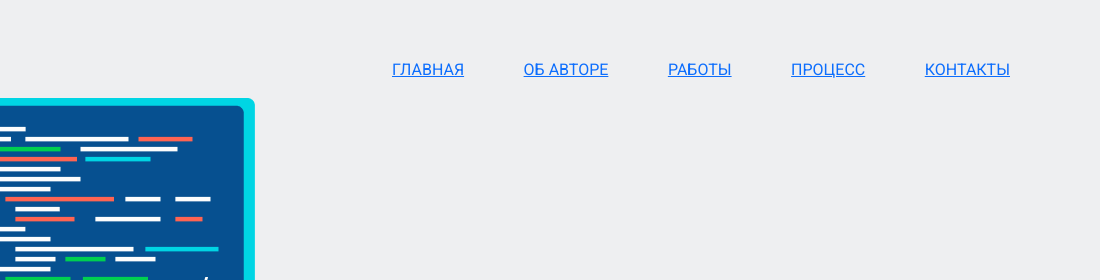
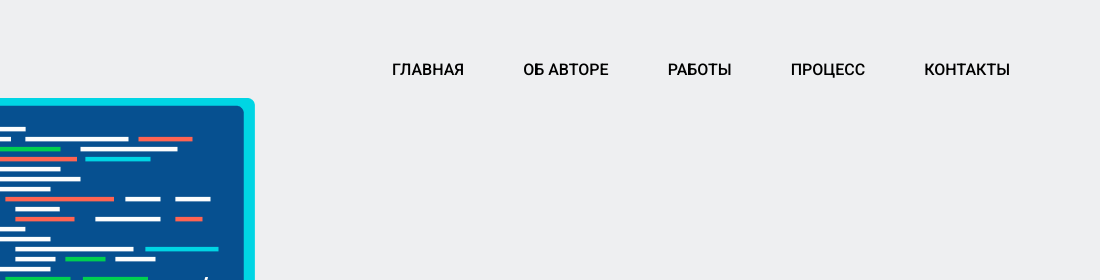
Before and after one commit to marseltatarin/wd-project, a website: page src/index.html in a window 1280 px wide. Shown: the top 280 px of the page, 180-1280 px from the left. Drawn offline with Linux system fonts and the light colour scheme.

Commit message:
text decor

```diff
--- a/src/sass/_general.sass
+++ b/src/sass/_general.sass
@@ -13,3 +13,8 @@ nav
     list-style-type: none
     display: flex
     justify-content: space-between
+
+.menu_link
+    color: #000
+    text-decoration: none
+    font-weight: 500
```
Also changed, not shown: src/css/styles.min.css.
